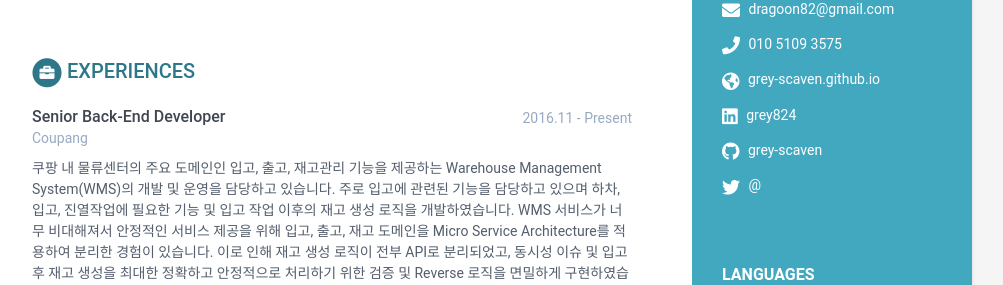
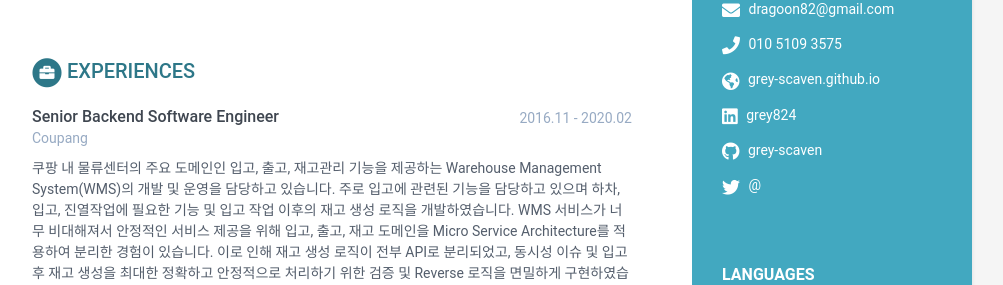
Before and after one commit to grey-scaven/grey-scaven.github.io, a Jekyll site: the page built from index.html, in a window 1280 px wide and 1400 px high. Shown: the part 299-584 px from the top of the window, without its empty margins (168-1171 px from the left). Built offline with Jekyll 4.4.1, drawn with Linux system fonts in a browser that asks for light colours; some of the changed text lies outside the part shown.

Commit message:
Update data.yml

```diff
--- a/_data/data.yml
+++ b/_data/data.yml
@@ -63,8 +63,18 @@ career-profile:
 #          - Bullet point
 
 experiences:
-    - role: Senior Back-End Developer
-      time: 2016.11 - Present
+    - role: Senior Backend Software Engineer
+      time: 2020.02 - Present
+      company: Class101
+      details: |
+
+        <b>What did I do</b>
+
+        <b>Tech Stack</b>
+
+experiences:
+    - role: Senior Backend Software Engineer
+      time: 2016.11 - 2020.02
       company: Coupang
       details: |
         쿠팡 내 물류센터의 주요 도메인인 입고, 출고, 재고관리 기능을 제공하는 Warehouse
@@ -112,7 +122,7 @@ experiences:
         <b>Tech Stack</b>
           - Chromium, WebKit, HTML5, jQuery, SQLite, Git
 
-    - role: Software Developer
+    - role: Software Engineer
       time: 2011.03 - 2012.08
       company: ASLO
       details: |
@@ -134,7 +144,7 @@ experiences:
         <b>Tech Stack</b>
           - WebKit2, WebView, HTML5, jQuery, MFC, QT, Win32 API
 
-    - role: Software Developer
+    - role: Software Engineer
       time: 2008.01 - 2011.01
       company: 한국공간정보통신
       details: |
```
